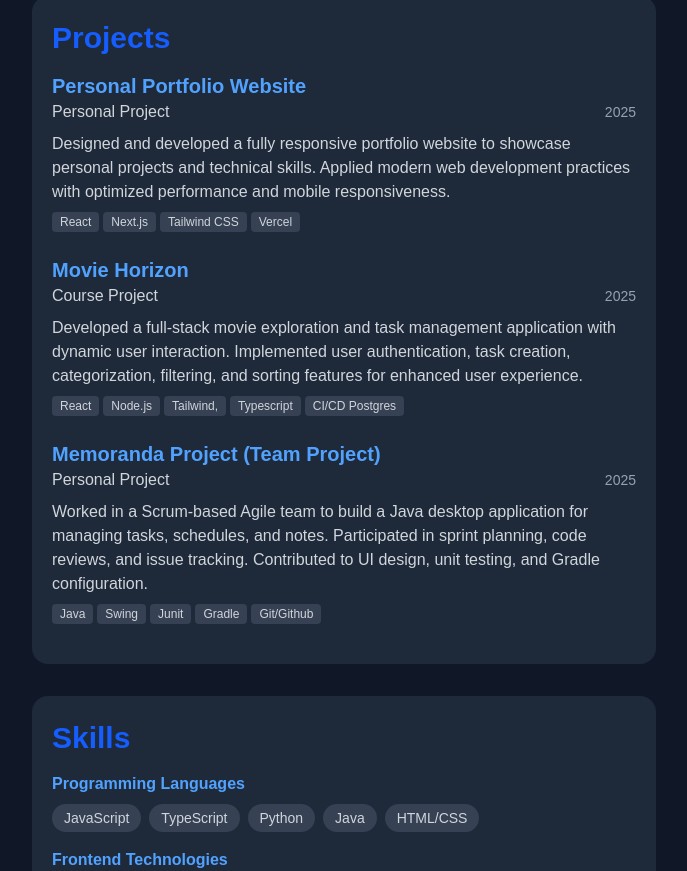
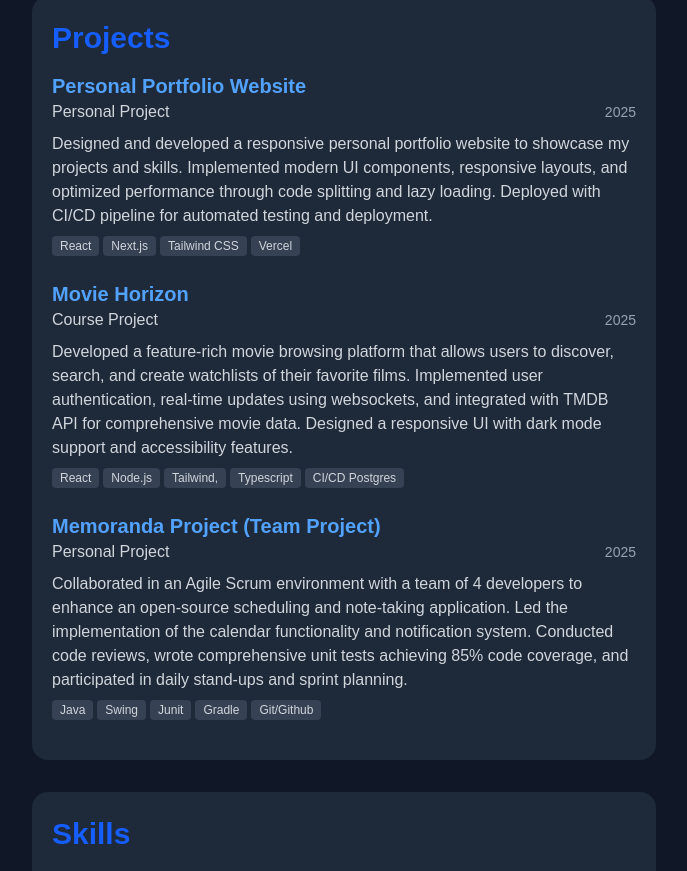
Before and after one commit to Korbin-Hillan/Portfolio, a Next.js app: page /resume in a window 1280 px wide. Shown: the part 1320-2191 px from the top of the page, without its empty margins (296-983 px from the left). Built offline with nearby package versions, Linux system fonts and the light colour scheme.

Commit message:
updated the ExpierenceItems

```diff
--- a/pages/resume.js
+++ b/pages/resume.js
@@ -236,14 +236,14 @@ export default function Resume() {
               title="Personal Portfolio Website"
               company="Personal Project"
               period="2025"
-              description="Designed and developed a fully responsive portfolio website to showcase personal projects and technical skills. Applied modern web development practices with optimized performance and mobile responsiveness."
+              description="Designed and developed a responsive personal portfolio website to showcase my projects and skills. Implemented modern UI components, responsive layouts, and optimized performance through code splitting and lazy loading. Deployed with CI/CD pipeline for automated testing and deployment."
               technologies={["React", "Next.js", "Tailwind CSS", "Vercel"]}
             />
             <ExperienceItem
               title="Movie Horizon  "
               company="Course Project"
               period="2025"
-              description="Developed a full-stack movie exploration and task management application with dynamic user interaction. Implemented user authentication, task creation, categorization, filtering, and sorting features for enhanced user experience."
+              description="Developed a feature-rich movie browsing platform that allows users to discover, search, and create watchlists of their favorite films. Implemented user authentication, real-time updates using websockets, and integrated with TMDB API for comprehensive movie data. Designed a responsive UI with dark mode support and accessibility features."
               technologies={[
                 "React",
                 "Node.js",
@@ -256,7 +256,7 @@ export default function Resume() {
               title="Memoranda Project (Team Project)"
               company="Personal Project"
               period="2025"
-              description="Worked in a Scrum-based Agile team to build a Java desktop application for managing tasks, schedules, and notes. Participated in sprint planning, code reviews, and issue tracking. Contributed to UI design, unit testing, and Gradle configuration."
+              description="Collaborated in an Agile Scrum environment with a team of 4 developers to enhance an open-source scheduling and note-taking application. Led the implementation of the calendar functionality and notification system. Conducted code reviews, wrote comprehensive unit tests achieving 85% code coverage, and participated in daily stand-ups and sprint planning."
               technologies={["Java", "Swing", "Junit", "Gradle", "Git/Github"]}
             />
           </div>
```
